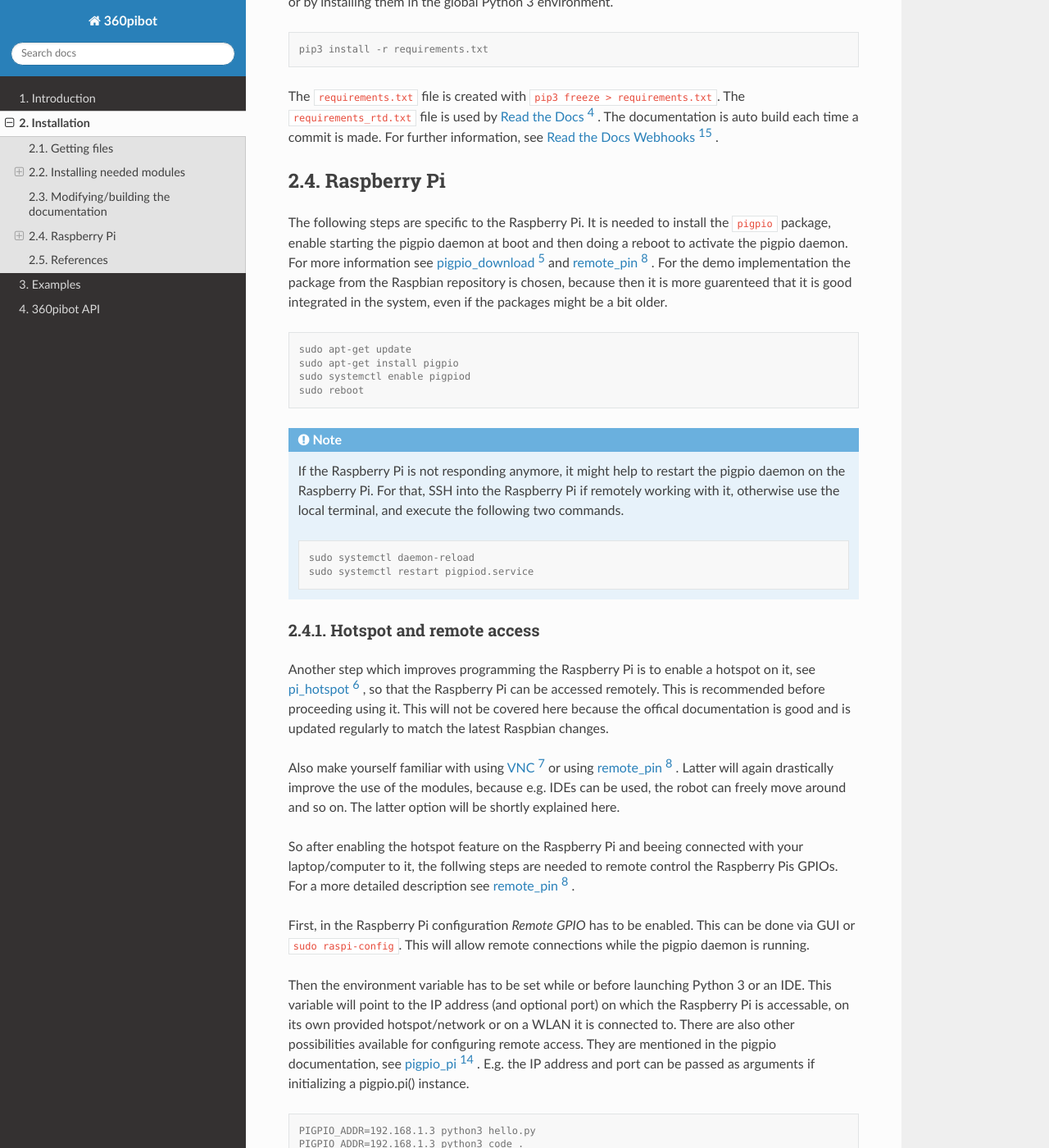
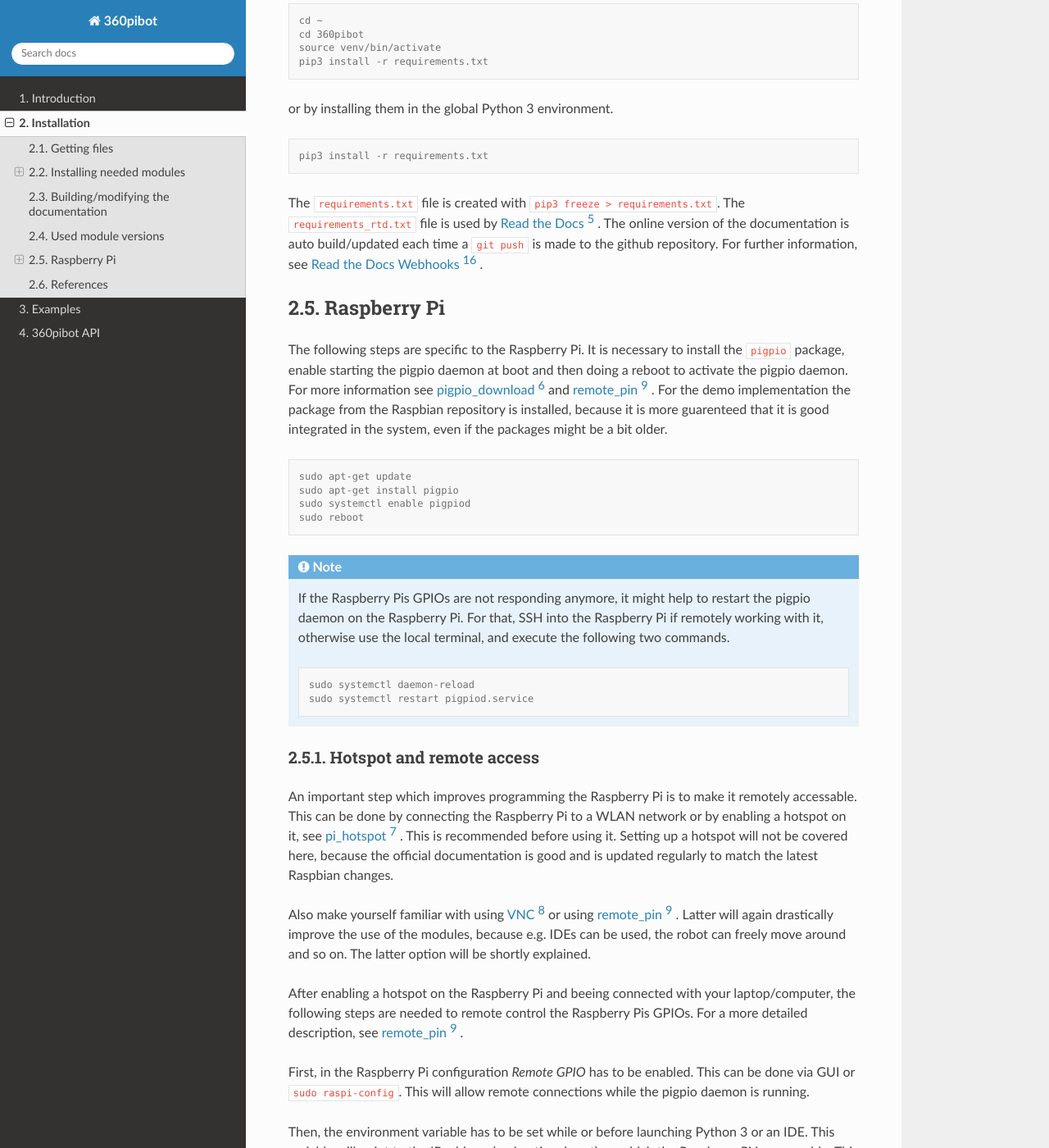
Before and after one commit to choeffer/360pibot, a Sphinx documentation site: the page built from docs/install.rst, in a window 1280 px wide and 1400 px high, scrolled down 3637 px. Shown: the whole window at 82% size. Built offline with Sphinx 7.4.7 and the Read the Docs theme 2.0.0, drawn with Linux system fonts in a browser that asks for light colours; some of the changed text lies outside the part shown.

Commit message:
typos etc.

```diff
--- a/calibrate.py
+++ b/calibrate.py
@@ -15,7 +15,8 @@
 pi = pigpio.pi()
 
 #### Calibrate servos, speed  = 0.2 and -0.2
-#chose gpio_l_w/gpio_l_r (left wheel), or accordingly gpio_r_w/gpio_r_r (right wheel)
+#choose gpio_l_w/gpio_l_r (left wheel), or gpio_r_w/gpio_r_r
+#(right wheel) accordingly
 
 servo = lib_para_360_servo.write_pwm(pi = pi, gpio = gpio_r_w)
 
--- a/docs/api.rst
+++ b/docs/api.rst
@@ -46,8 +46,8 @@
 
 Module for moving the robot.
 
-This module includes the class :class:`lib_motion.move` which is the
-the core of the movement controlling. The module imports :ref:`lib_para_360_servo` .
+This module includes the method :meth:`lib_motion.motion.move` which is the
+core of the movement controlling. The module imports :ref:`lib_para_360_servo` .
 
 .. automodule:: lib_motion
    :members:
--- a/docs/install.rst
+++ b/docs/install.rst
@@ -7,7 +7,9 @@
 the Raspberry Pi and a laptop/computer.
 Remember, the modules can be used on a laptop/computer for remote controlling
 the Raspberry Pis GPIOs or on the Raspberry Pi itself, without any modifications
-in the source code of the modules.
+of the source code of the modules. On the Raspberry Pi itself, the latest Raspbian
+version should be installed, including all available updates afterwards. The
+image can be downladed from `Raspbian Downloads`_ .
 
 Getting files
 -------------
@@ -42,7 +45,7 @@
 Next step is to install the needed modules. They can be installed in the global
 Python 3 environment or in a virtual Python 3 environment. The latter has the
 advantage that the packages are isolated from other projects (and also from the
-system wide installed/global once) and if things get messed up, the virtual
+system wide installed global once) and if things get messed up, the virtual
 environment can just be deleted and created from scratch again. For more
 informations about virtual environments in Python 3, see venv1_ and venv2_ .
 First, installing with a virtual environment will be explainend, afterwards
@@ -66,7 +69,7 @@
 
 .. note::
 
-    The created ``venv`` folder is added in the .gitignore file and will therefore
+    The created ``venv`` folder is added to the .gitignore file and will therefore
     not be tracked by git.
 
 .. code-block:: console
@@ -92,14 +95,16 @@
 .. note::
 
     For later using the installed module, the virtual environment has to be activated
-    every time, because the pigpio package is installed inside and not callable
-    from outside.
+    each time, because the pigpio package is installed inside and is not callable
+    from the global Python 3 environment.
 
 Without a virtual environment
 ^^^^^^^^^^^^^^^^^^^^^^^^^^^^^
 
-In this case, just the following steps are needed. Then, the ``pigpio`` module will
-be installed in the global Python 3 environment.
+On a Raspberry Pi first ensure that the package ``python3-pip``
+is installed. This has also to be checked on Debian based distributions like
+Ubuntu/Mint. Then, the ``pigpio`` module will be installed in the global
+Python 3 environment.
 
 .. code-block:: console
 
@@ -108,7 +113,7 @@
     pip3 install pigpio
 
 
-Modifying/building the documentation
+Building/modifying the documentation
 ------------------------------------
 
 The whole documentation is made with Sphinx_ and can be extended or
@@ -129,10 +134,10 @@
 
 .. note::
 
-    The created ``docs/build`` folder is added in the .gitignore file and will therefore
+    The created ``docs/build`` folder is added to the .gitignore file and will therefore
     not be tracked by git. This folder contains the output after building the docs.
 
-If using a venv
+If using a virtual environment
 
 .. code-block:: console
 
@@ -169,11 +174,14 @@
     cd 360pibot/docs
     make html
 
+Used module versions
+--------------------
+
 The ``requirements.txt`` file will install the exact versions of
 the modules which are used while experimenting/developing with
 the demo implementation and writing the documentation.
 
-This can be done by using a venv
+This can be done by using a virtual environment
 
 .. code-block:: console
 
@@ -189,18 +197,18 @@
     pip3 install -r requirements.txt
 
 The ``requirements.txt`` file is created with ``pip3 freeze > requirements.txt``.
-The ``requirements_rtd.txt`` file is used by `Read the Docs`_ . The documentation
-is auto build each time a commit is made. For further information, see
-`Read the Docs Webhooks`_ .
+The ``requirements_rtd.txt`` file is used by `Read the Docs`_ . The online version
+of the documentation is auto build/updated each time a ``git push`` is made to
+the github repository. For further information, see `Read the Docs Webhooks`_ .
 
 Raspberry Pi
 ------------
 
-The following steps are specific to the Raspberry Pi. It is needed to install the
+The following steps are specific to the Raspberry Pi. It is necessary to install the
 ``pigpio`` package, enable starting the pigpio daemon at boot and then doing a reboot
 to activate the pigpio daemon. For more information see `pigpio_download`_  and remote_pin_ .
-For the demo implementation the package from the Raspbian repository is chosen,
-because then it is more guarenteed that it is good integrated in the system, even
+For the demo implementation the package from the Raspbian repository is installed,
+because it is more guarenteed that it is good integrated in the system, even
 if the packages might be a bit older.
 
 .. code-block:: console
@@ -212,7 +220,7 @@
 
 .. note::
 
-    If the Raspberry Pi is not responding anymore, it might help to restart the
+    If the Raspberry Pis GPIOs are not responding anymore, it might help to restart the
     pigpio daemon on the Raspberry Pi. For that, SSH into the Raspberry Pi if
     remotely working with it, otherwise use the local terminal, and execute the
     following two commands.
@@ -225,26 +233,27 @@
 Hotspot and remote access
 ^^^^^^^^^^^^^^^^^^^^^^^^^
 
-Another step which improves programming the Raspberry Pi is to enable a hotspot on it,
-see pi_hotspot_ , so that the Raspberry Pi can be accessed remotely. This is recommended
-before proceeding using it. This will not be covered here because the offical documentation
+An important step which improves programming the Raspberry Pi is to make it remotely
+accessable. This can be done by connecting the Raspberry Pi to a WLAN network or by
+enabling a hotspot on it, see pi_hotspot_ . This is recommended
+before using it. Setting up a hotspot will not be covered here, because the official documentation
 is good and is updated regularly to match the latest Raspbian changes.
 
 Also make yourself familiar with using VNC_ or using remote_pin_ . Latter will again
 drastically improve the use of the modules, because e.g. IDEs can be used, the robot can
-freely move around and so on. The latter option will be shortly explained here.
+freely move around and so on. The latter option will be shortly explained.
 
-So after enabling the hotspot feature on the Raspberry Pi and beeing connected with your
-laptop/computer to it, the follwing steps are needed to remote control the
-Raspberry Pis GPIOs. For a more detailed description see remote_pin_ .
+After enabling a hotspot on the Raspberry Pi and beeing connected with your
+laptop/computer, the following steps are needed to remote control the
+Raspberry Pis GPIOs. For a more detailed description, see remote_pin_ .
 
 First, in the Raspberry Pi configuration *Remote GPIO* has to be enabled. This can
 be done via GUI or ``sudo raspi-config``. This will allow remote connections while
 the pigpio daemon is running.
 
-Then the environment variable has to be set while or before launching Python 3 or an IDE.
+Then, the environment variable has to be set while or before launching Python 3 or an IDE.
 This variable will point to the IP address (and optional port) on which the Raspberry Pi
-is accessable, on its own provided hotspot/network or on a WLAN it is connected to.
+is accessable. This can be on its own provided hotspot/network or on a WLAN it is connected to.
 There are also other possibilities available for configuring remote access. They are
 mentioned in the pigpio documentation, see pigpio_pi_ . E.g. the IP address and port
 can be passed as arguments if initializing a pigpio.pi() instance.
--- a/no_collision.py
+++ b/no_collision.py
@@ -15,7 +15,7 @@
 
     Make sure that the ``min_pw`` and ``max_pw`` values are carefully tested
     **before** using this example, see **Warning** in
-    :class:`lib_scanner.para_standard_servo` ! The passed values ``min_pw``
+    :class:`lib_scanner.para_standard_servo` . The passed values ``min_pw``
     and ``max_pw`` for the created ranger object are just valid for the
     demo implementation!
 """
--- a/scanning.py
+++ b/scanning.py
@@ -9,7 +9,7 @@
 
     Make sure that the ``min_pw`` and ``max_pw`` values are carefully tested
     **before** using this example, see **Warning** in
-    :class:`lib_scanner.para_standard_servo` ! The passed values ``min_pw``
+    :class:`lib_scanner.para_standard_servo` . The passed values ``min_pw``
     and ``max_pw`` for the created ranger object are just valid for the
     demo implementation!
 """
```
Also changed, not shown: other parts of docs/install.rst (+9 -7 lines), docs/examples.rst (+9 -10 lines), lib_motion.py (+10 -11 lines), lib_para_360_servo.py (+12 -12 lines), lib_scanner.py (+16 -19 lines).
